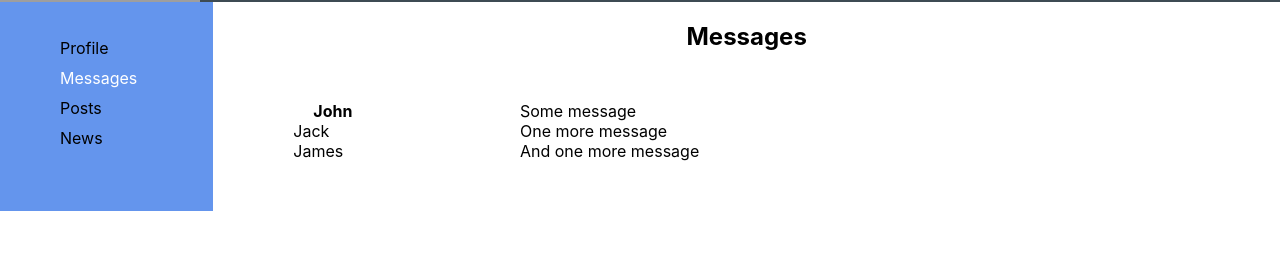
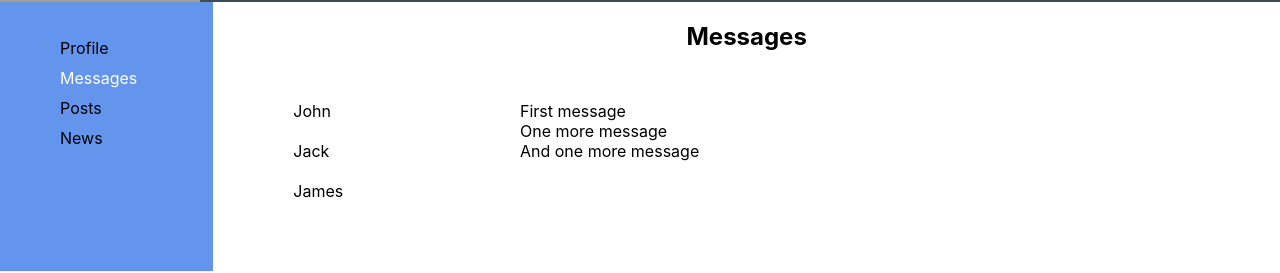
Before and after one commit to GalchenkoIurii/react_social_net, a React (Create React App) app in the folder social-app/: page /messages in a window 1280 px wide. Shown: the part 138-411 px from the top of the page. Built offline with nearby package versions, Linux system fonts and the light colour scheme; grey boxes are pictures that could not be loaded.

Commit message:
split Messages block to different components

```diff
--- a/social-app/src/components/Messages/Messages.jsx
+++ b/social-app/src/components/Messages/Messages.jsx
@@ -1,5 +1,24 @@
 import React from 'react';
 import classes from './Messages.module.css';
+import {NavLink} from "react-router-dom";
+
+const User = (props) => {
+    let path = "/messages/" + props.id;
+
+    return (
+        <div className={classes.user}>
+            <NavLink to={path} activeClassName={classes.active}>{props.name}</NavLink>
+        </div>
+    );
+}
+
+const Message = (props) => {
+    return (
+        <div className={classes.message}>
+            {props.message}
+        </div>
+    );
+}
 
 const Messages = (props) => {
     return (
@@ -7,26 +26,14 @@ const Messages = (props) => {
             <h2>Messages</h2>
             <div className={classes.messagesContainer}>
                 <div className={classes.users}>
-                    <div className={`${classes.user} ${classes.active}`}>
-                        John
-                    </div>
-                    <div className={classes.user}>
-                        Jack
-                    </div>
-                    <div className={classes.user}>
-                        James
-                    </div>
+                    <User name="John" id="john" />
+                    <User name="Jack" id="jack" />
+                    <User name="James" id="james" />
                 </div>
                 <div className={classes.messages}>
-                    <div className={classes.message}>
-                        Some message
-                    </div>
-                    <div className={classes.message}>
-                        One more message
-                    </div>
-                    <div className={classes.message}>
-                        And one more message
-                    </div>
+                    <Message message="First message" />
+                    <Message message="One more message" />
+                    <Message message="And one more message"/>
                 </div>
             </div>
         </section>
--- a/social-app/src/components/Messages/Messages.module.css
+++ b/social-app/src/components/Messages/Messages.module.css
@@ -1,11 +1,17 @@
 .app-content {
     grid-area: content;
+    background-color: #f7f7f7;
 }
 
 .messagesContainer {
     display: grid;
     grid-template-columns: 3fr 9fr;
     margin: 50px 80px;
+}
+
+a:hover {
+    color: #000000;
+    font-weight: bolder;
 }
 
 .users {
@@ -18,7 +24,7 @@
 }
 
 .user {
-
+    margin-bottom: 20px;
 }
 
 .messages {
```
